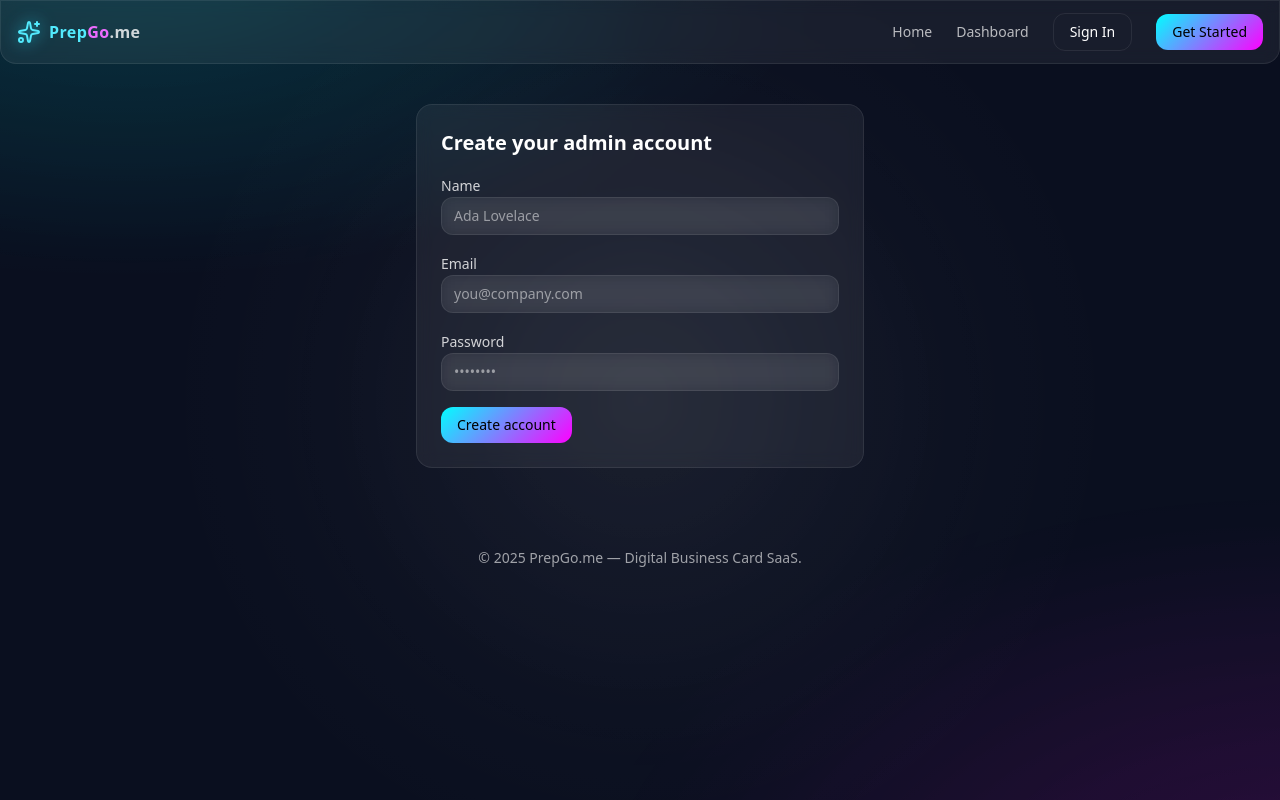
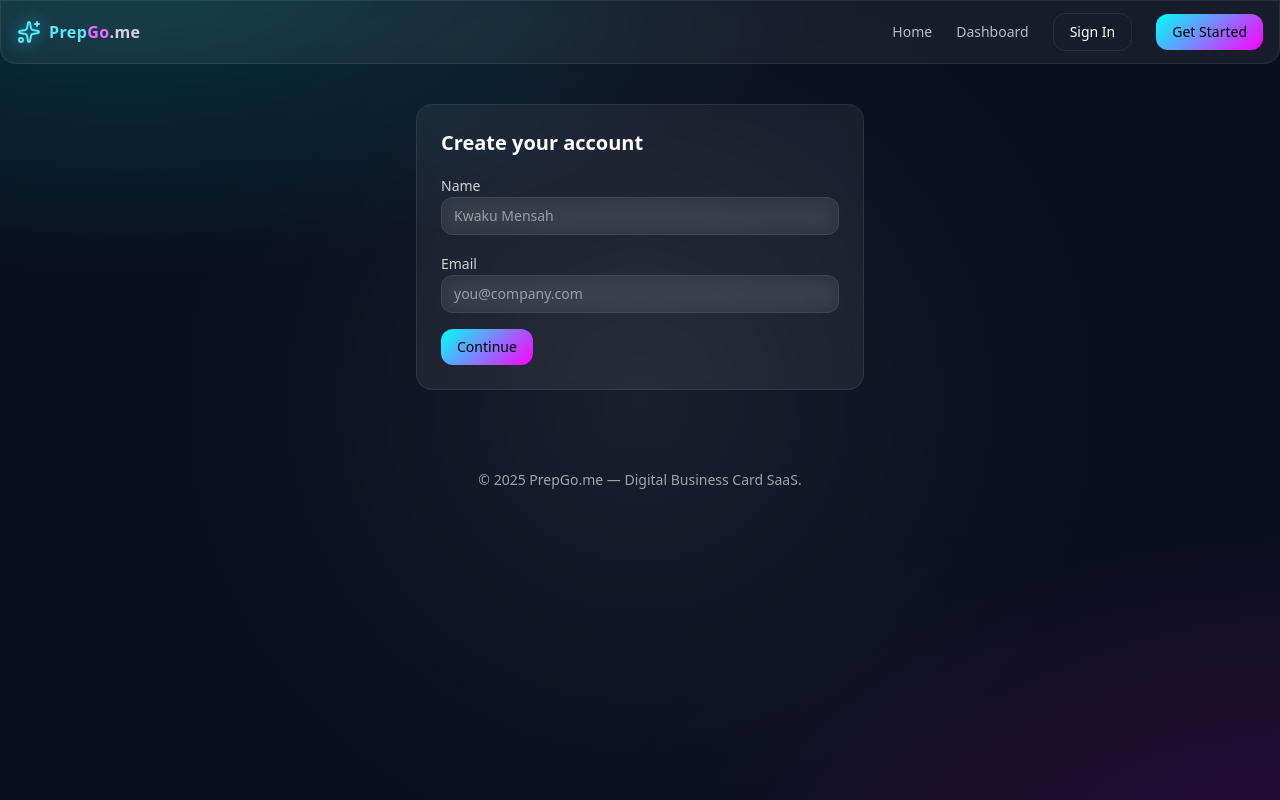
Before and after one commit to Kobby-Jones/digital_card_frontend, a Next.js app: page /register in a window 1280 px wide. Built offline with nearby package versions, Linux system fonts and the light colour scheme.

Commit message:
Client signup

```diff
--- a/app/(auth)/register/page.tsx
+++ b/app/(auth)/register/page.tsx
@@ -3,26 +3,31 @@ import { Input } from "@/components/ui/input";
 import { Label } from "@/components/ui/label";
 import { Button } from "@/components/ui/button";
 import { useToast } from "@/components/ui/toast";
+import { useAuth } from "@/context/auth-context";
+import { useRouter } from "next/navigation";
+import { useState } from "react";
 
 export default function RegisterPage() {
   const { push } = useToast();
+  const { signIn } = useAuth();
+  const router = useRouter();
+
+  const [name, setName] = useState("");
+  const [email, setEmail] = useState("");
+
+  function onCreate() {
+    signIn({ email, role: "client", name });
+    push({ title: "Account created (client)" });
+    router.replace("/onboard");
+  }
+
   return (
     <div className="max-w-md mx-auto glass rounded-2xl p-6">
-      <h2 className="text-xl font-semibold">Create your admin account</h2>
+      <h2 className="text-xl font-semibold">Create your account</h2>
       <div className="mt-4 space-y-4">
-        <div>
-          <Label htmlFor="name">Name</Label>
-          <Input id="name" placeholder="Ada Lovelace" />
-        </div>
-        <div>
-          <Label htmlFor="email">Email</Label>
-          <Input id="email" placeholder="you@company.com" />
-        </div>
-        <div>
-          <Label htmlFor="password">Password</Label>
-          <Input id="password" type="password" placeholder="••••••••" />
-        </div>
-        <Button onClick={() => push({ title: "Account created (mock)" })}>Create account</Button>
+        <div><Label htmlFor="name">Name</Label><Input id="name" value={name} onChange={e=>setName(e.target.value)} placeholder="Kwaku Mensah" /></div>
+        <div><Label htmlFor="email">Email</Label><Input id="email" value={email} onChange={e=>setEmail(e.target.value)} placeholder="you@company.com" /></div>
+        <Button onClick={onCreate}>Continue</Button>
       </div>
     </div>
   );
```
